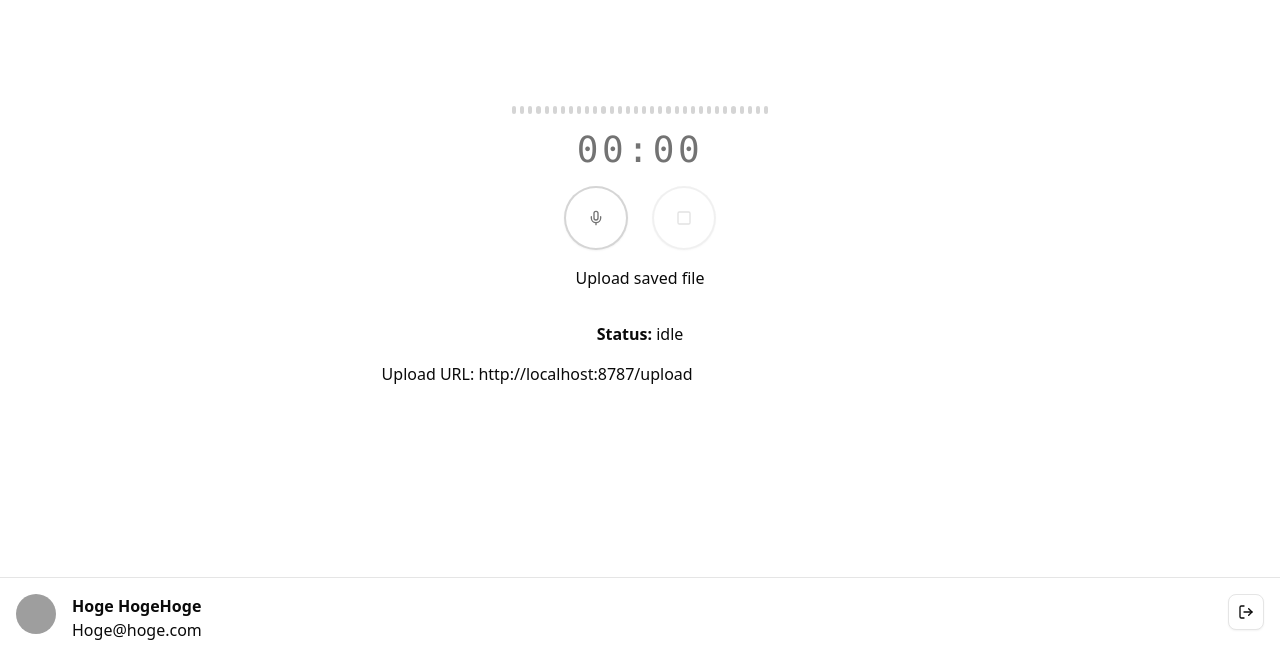
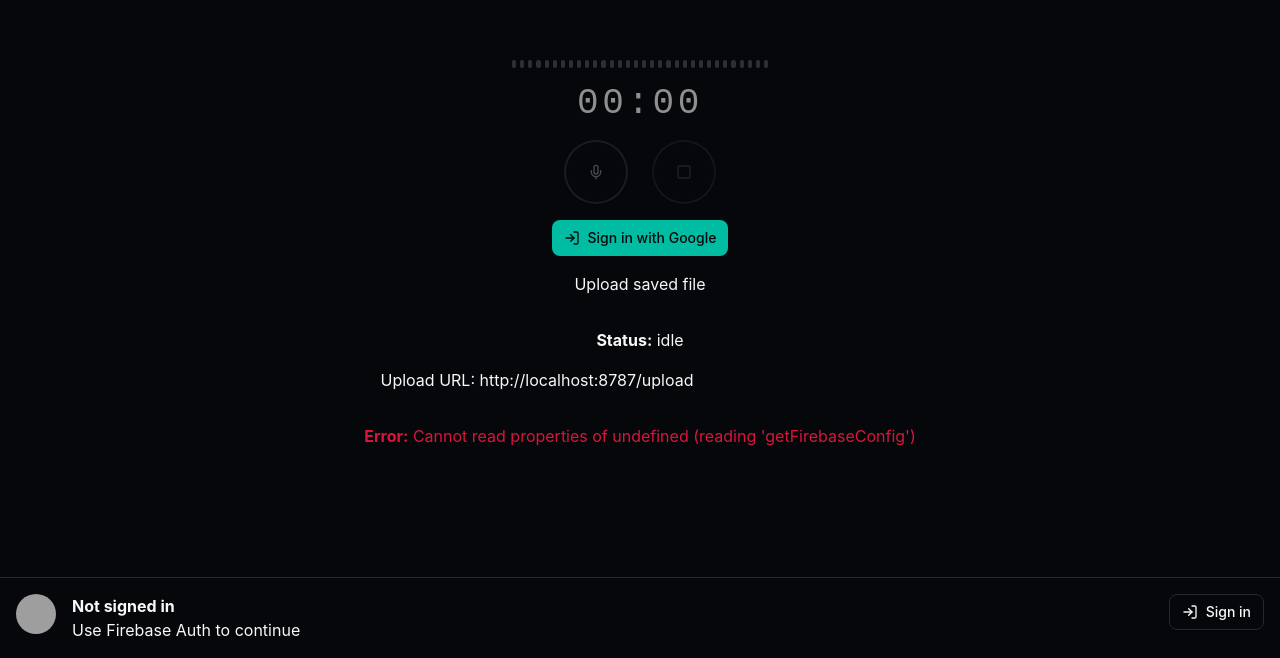
Before and after one commit to tohruyaginuma/TranscriptKeeper-Desktop, a React (Vite) app: page / in a window 1280 px wide. Shown: the part 142-800 px from the top of the page. Built offline with nearby package versions, Linux system fonts and the light colour scheme; grey boxes are pictures that could not be loaded.

Commit message:
WIP firebase

```diff
--- a/package.json
+++ b/package.json
@@ -48,6 +48,7 @@
     "clsx": "^2.1.1",
     "electron-audio-loopback": "^1.0.6",
     "electron-squirrel-startup": "^1.0.1",
+    "firebase": "^12.11.0",
     "lucide-react": "^0.563.0",
     "postcss": "^8.5.6",
     "radix-ui": "^1.4.3",
--- a/src/app.tsx
+++ b/src/app.tsx
@@ -1,20 +1,28 @@
 import { createRoot } from "react-dom/client";
+import { useState } from "react";
+import { LogIn, LogOut } from "lucide-react";
 
 import { Button } from "@/components/ui/button";
 import { Separator } from "@/components/ui/separator";
+import { Avatar, AvatarFallback, AvatarImage } from "@/components/ui/avatar";
 import Text from "@/components/text";
 import Flex from "@/components/flex";
 import Visualizer from "@/components/visualizer";
 import Timer from "@/components/timer";
 import TimerController from "@/components/timer-controller";
-import { Avatar, AvatarImage, AvatarFallback } from "@/components/ui/avatar";
-import { LogOut } from "lucide-react";
-import { useAudioRecorder } from "./hooks/use-audio-recorder";
-import { useState } from "react";
+import { AuthProvider, useAuth } from "@/contexts/auth-context";
+import { useAudioRecorder } from "@/hooks/use-audio-recorder";
 
 const App = () => {
-  // const { isRecording, elapsed, handleRecord, handleStop, handleLogout } =
-  //   useApp();
+  const {
+    user,
+    idToken,
+    isReady,
+    isAuthenticating,
+    error: authError,
+    signInWithGoogle,
+    signOut,
+  } = useAuth();
 
   const {
     status,
@@ -25,8 +33,14 @@ const App = () => {
     stopAndSave,
     uploadSavedFile,
     isRecording,
-  } = useAudioRecorder()
-  const [uploadUrl, setUploadUrl] = useState('http://localhost:8787/upload')
+  } = useAudioRecorder();
+  const [uploadUrl, setUploadUrl] = useState("http://localhost:8787/upload");
+
+  const signedIn = Boolean(user);
+  const displayName = user?.displayName || user?.email || "Signed in user";
+  const secondaryText = user?.email || "Google account";
+  const visibleToken = idToken ? `${idToken.slice(0, 24)}...` : null;
+  const visibleError = authError || error;
 
   return (
     <Flex gapY="md" className="h-screen">
@@ -35,27 +49,46 @@ const App = () => {
         <Timer isRecording={isRecording} elapsed={0} />
         <TimerController
           isRecording={isRecording}
+          disabled={!signedIn}
           onRecord={start}
           onStop={stopAndSave}
         />
 
+        {!isReady && <p><strong>Auth:</strong> Checking sign-in state...</p>}
+        {!signedIn && isReady && (
+          <Button onClick={() => void signInWithGoogle()} disabled={isAuthenticating}>
+            <LogIn />
+            {isAuthenticating ? "Signing in..." : "Sign in with Google"}
+          </Button>
+        )}
+
         <div style={{ marginBottom: 16 }}>
           <button
-          onClick={() => uploadSavedFile(uploadUrl)}
-          disabled={!savedPath || status === 'uploading'}
+            onClick={() => uploadSavedFile(uploadUrl, idToken ?? undefined)}
+            disabled={!savedPath || !signedIn || status === "uploading"}
           >
             Upload saved file
           </button>
         </div>
+
         <p><strong>Status:</strong> {status}</p>
         {savedPath && (
           <p>
             <strong>Saved file:</strong> {savedPath}
           </p>
         )}
+        {signedIn && (
+          <>
+            <p><strong>User:</strong> {displayName}</p>
+            {visibleToken && (
+              <p><strong>ID token:</strong> {visibleToken}</p>
+            )}
+          </>
+        )}
+
         <div style={{ marginBottom: 16 }}>
           <label>
-          Upload URL:{' '}
+            Upload URL:{" "}
             <input
               value={uploadUrl}
               onChange={(e) => setUploadUrl(e.target.value)}
@@ -63,43 +96,53 @@ const App = () => {
             />
           </label>
         </div>
+
         {uploadResult && (
           <pre
             style={{
-            background: '#f5f5f5',
+              background: "#f5f5f5",
               padding: 12,
               borderRadius: 8,
-            whiteSpace: 'pre-wrap',
+              whiteSpace: "pre-wrap",
             }}
           >
             {uploadResult}
           </pre>
         )}
 
-      {error && (
-        <p style={{ color: 'crimson' }}>
-          <strong>Error:</strong> {error}
+        {visibleError && (
+          <p style={{ color: "crimson" }}>
+            <strong>Error:</strong> {visibleError}
           </p>
         )}
       </Flex>
+
       <Flex>
         <Separator />
         <Flex hasPadding direction="row" gapX="md">
           <Avatar size="lg">
             <AvatarImage src="https://github.com/shadcn.png" />
-            <AvatarFallback>CN</AvatarFallback>
+            <AvatarFallback>AU</AvatarFallback>
           </Avatar>
           <Flex>
-            <Text bold>Hoge HogeHoge</Text>
-            <Text>Hoge@hoge.com</Text>
+            <Text bold>{signedIn ? displayName : "Not signed in"}</Text>
+            <Text>{signedIn ? secondaryText : "Use Firebase Auth to continue"}</Text>
           </Flex>
           <Button
             variant="outline"
-            size="icon"
-            aria-label="Submit"
-            onClick={() => {}}
+            size={signedIn ? "icon" : "default"}
+            aria-label={signedIn ? "Sign out" : "Sign in with Google"}
+            onClick={() => {
+              if (signedIn) {
+                void signOut();
+                return;
+              }
+
+              void signInWithGoogle();
+            }}
+            disabled={!isReady || isAuthenticating}
           >
-            <LogOut />
+            {signedIn ? <LogOut /> : <><LogIn /> Sign in</>}
           </Button>
         </Flex>
       </Flex>
@@ -108,4 +151,8 @@ const App = () => {
 };
 
 const root = createRoot(document.body);
-root.render(<App />);
+root.render(
+  <AuthProvider>
+    <App />
+  </AuthProvider>
+);
--- a/src/components/timer-controller.tsx
+++ b/src/components/timer-controller.tsx
@@ -3,12 +3,13 @@ import { Mic, Square } from "lucide-react";
 
 type Props = {
   isRecording: boolean;
+  disabled?: boolean;
   onRecord: () => void;
   onStop: () => void;
 };
 
 const TimerController = (props: Props) => {
-  const { isRecording, onRecord, onStop } = props;
+  const { isRecording, disabled = false, onRecord, onStop } = props;
 
   return (
     <div className="flex items-center gap-6">
@@ -16,7 +17,7 @@ const TimerController = (props: Props) => {
         variant="outline"
         size="icon"
         onClick={onRecord}
-        disabled={isRecording}
+        disabled={disabled || isRecording}
         aria-label="Recording"
         className={`relative h-16 w-16 rounded-full border-2 transition-all duration-300 ${
           isRecording
@@ -38,7 +39,7 @@ const TimerController = (props: Props) => {
         variant="outline"
         size="icon"
         onClick={onStop}
-        disabled={!isRecording}
+        disabled={disabled || !isRecording}
         aria-label="Stop"
         className={`h-16 w-16 rounded-full border-2 transition-all duration-300 ${
           isRecording
--- /dev/null
+++ b/src/contexts/auth-context.tsx
@@ -0,0 +1,151 @@
+import {
+  browserLocalPersistence,
+  onIdTokenChanged,
+  setPersistence,
+  signInWithPopup,
+  signOut as firebaseSignOut,
+  type User,
+} from 'firebase/auth'
+import {
+  createContext,
+  useContext,
+  useEffect,
+  useState,
+  type ReactNode,
+} from 'react'
+import { createGoogleProvider, getFirebaseAuth } from '@/lib/firebase'
+
+type AuthContextValue = {
+  user: User | null
+  idToken: string | null
+  isReady: boolean
+  isAuthenticating: boolean
+  error: string | null
+  signInWithGoogle: () => Promise<void>
+  signOut: () => Promise<void>
+  refreshIdToken: () => Promise<string | null>
+}
+
+const AuthContext = createContext<AuthContextValue | undefined>(undefined)
+
+type Props = {
+  children: ReactNode
+}
+
+export function AuthProvider({ children }: Props) {
+  const [user, setUser] = useState<User | null>(null)
+  const [idToken, setIdToken] = useState<string | null>(null)
+  const [isReady, setIsReady] = useState(false)
+  const [isAuthenticating, setIsAuthenticating] = useState(false)
+  const [error, setError] = useState<string | null>(null)
+
+  useEffect(() => {
+    let isMounted = true
+    let unsubscribe = () => {}
+
+    async function initializeAuth() {
+      try {
+        const auth = getFirebaseAuth()
+        await setPersistence(auth, browserLocalPersistence)
+
+        unsubscribe = onIdTokenChanged(auth, async (nextUser) => {
+          if (!isMounted) {
+            return
+          }
+
+          setUser(nextUser)
+
+          if (!nextUser) {
+            setIdToken(null)
+            setIsReady(true)
+            return
+          }
+
+          const nextToken = await nextUser.getIdToken()
+
+          if (!isMounted) {
+            return
+          }
+
+          setIdToken(nextToken)
+          setIsReady(true)
+        })
+      } catch (err) {
+        if (!isMounted) {
+          return
+        }
+
+        setError(
+          err instanceof Error ? err.message : 'Failed to initialize Firebase Authentication'
+        )
+        setIsReady(true)
+      }
+    }
+
+    void initializeAuth()
+
+    return () => {
+      isMounted = false
+      unsubscribe()
+    }
+  }, [])
+
+  const signInWithGoogle = async () => {
+    setError(null)
+    setIsAuthenticating(true)
+
+    try {
+      const auth = getFirebaseAuth()
+      await setPersistence(auth, browserLocalPersistence)
+      await signInWithPopup(auth, createGoogleProvider())
+    } catch (err) {
+      setError(err instanceof Error ? err.message : 'Failed to sign in')
+      throw err
+    } finally {
+      setIsAuthenticating(false)
+    }
+  }
+
+  const signOut = async () => {
+    setError(null)
+    const auth = getFirebaseAuth()
+    await firebaseSignOut(auth)
+  }
+
+  const refreshIdToken = async () => {
+    if (!user) {
+      return null
+    }
+
+    const nextToken = await user.getIdToken(true)
+    setIdToken(nextToken)
+    return nextToken
+  }
+
+  return (
+    <AuthContext.Provider
+      value={{
+        user,
+        idToken,
+        isReady,
+        isAuthenticating,
+        error,
+        signInWithGoogle,
+        signOut,
+        refreshIdToken,
+      }}
+    >
+      {children}
+    </AuthContext.Provider>
+  )
+}
+
+export function useAuth() {
+  const context = useContext(AuthContext)
+
+  if (!context) {
+    throw new Error('useAuth must be used within AuthProvider')
+  }
+
+  return context
+}
--- /dev/null
+++ b/src/lib/firebase.ts
@@ -0,0 +1,54 @@
+import { getApp, getApps, initializeApp } from 'firebase/app'
+import { GoogleAuthProvider, getAuth } from 'firebase/auth'
+
+type FirebaseRendererConfig = {
+  apiKey: string
+  authDomain: string
+  projectId: string
+  storageBucket: string
+  messagingSenderId: string
+  appId: string
+  measurementId?: string
+}
+
+const requiredConfigKeys: Array<keyof FirebaseRendererConfig> = [
+  'apiKey',
+  'authDomain',
+  'projectId',
+  'storageBucket',
+  'messagingSenderId',
+  'appId',
+]
+
+function readFirebaseConfig(): FirebaseRendererConfig {
+  const config: FirebaseRendererConfig = window.electronAPI.getFirebaseConfig()
+  const missingKeys = requiredConfigKeys.filter((key) => !config[key])
+
+  if (missingKeys.length > 0) {
+    throw new Error(
+      `Firebase config is incomplete. Missing: ${missingKeys.join(', ')}`
+    )
+  }
+
+  return config
+}
+
+function getFirebaseApp() {
+  if (getApps().length > 0) {
+    return getApp()
+  }
+
+  return initializeApp(readFirebaseConfig())
+}
+
+export function getFirebaseAuth() {
+  return getAuth(getFirebaseApp())
+}
+
+export function createGoogleProvider() {
+  const provider = new GoogleAuthProvider()
+  provider.setCustomParameters({
+    prompt: 'select_account',
+  })
+  return provider
+}
--- a/src/main.ts
+++ b/src/main.ts
@@ -123,9 +123,10 @@ const recordVoiceHandle = () => {
       args: {
         filePath: string
         uploadUrl: string
+        idToken?: string
       }
     ) => {
-      const { filePath, uploadUrl } = args
+      const { filePath, uploadUrl, idToken } = args
 
       const fileBuffer = await fs.readFile(filePath)
       const fileName = path.basename(filePath)
@@ -135,8 +136,14 @@ const recordVoiceHandle = () => {
       const blob = new Blob([new Uint8Array(fileBuffer)], { type: mimeType })
       formData.append('file', blob, fileName)
 
+      const headers = new Headers()
+      if (idToken) {
+        headers.set('Authorization', `Bearer ${idToken}`)
+      }
+
       const response = await fetch(uploadUrl, {
         method: 'POST',
+        headers,
         body: formData,
       })
 
--- a/src/styles/globals.css
+++ b/src/styles/globals.css
@@ -1,80 +1,82 @@
-@import "tailwindcss";
-@import "tw-animate-css";
+@import 'tailwindcss';
+@import 'tw-animate-css';
 
 @custom-variant dark (&:is(.dark *));
 
 :root {
-  --background: oklch(1 0 0);
-  --foreground: oklch(0.145 0 0);
-  --card: oklch(1 0 0);
-  --card-foreground: oklch(0.145 0 0);
-  --popover: oklch(1 0 0);
-  --popover-foreground: oklch(0.145 0 0);
-  --primary: oklch(0.205 0 0);
-  --primary-foreground: oklch(0.985 0 0);
-  --secondary: oklch(0.97 0 0);
-  --secondary-foreground: oklch(0.205 0 0);
-  --muted: oklch(0.97 0 0);
-  --muted-foreground: oklch(0.556 0 0);
-  --accent: oklch(0.97 0 0);
-  --accent-foreground: oklch(0.205 0 0);
+  --background: oklch(0.13 0.01 260);
+  --foreground: oklch(0.98 0 0);
+  --card: oklch(0.17 0.01 260);
+  --card-foreground: oklch(0.98 0 0);
+  --popover: oklch(0.17 0.01 260);
+  --popover-foreground: oklch(0.98 0 0);
+  --primary: oklch(0.7 0.15 180);
+  --primary-foreground: oklch(0.13 0.01 260);
+  --secondary: oklch(0.22 0.01 260);
+  --secondary-foreground: oklch(0.98 0 0);
+  --muted: oklch(0.22 0.01 260);
+  --muted-foreground: oklch(0.65 0 0);
+  --accent: oklch(0.7 0.15 180);
+  --accent-foreground: oklch(0.13 0.01 260);
   --destructive: oklch(0.577 0.245 27.325);
   --destructive-foreground: oklch(0.577 0.245 27.325);
-  --border: oklch(0.922 0 0);
-  --input: oklch(0.922 0 0);
-  --ring: oklch(0.708 0 0);
-  --chart-1: oklch(0.646 0.222 41.116);
+  --border: oklch(0.28 0.01 260);
+  --input: oklch(0.22 0.01 260);
+  --ring: oklch(0.7 0.15 180);
+  --chart-1: oklch(0.7 0.15 180);
   --chart-2: oklch(0.6 0.118 184.704);
   --chart-3: oklch(0.398 0.07 227.392);
   --chart-4: oklch(0.828 0.189 84.429);
   --chart-5: oklch(0.769 0.188 70.08);
   --radius: 0.625rem;
-  --sidebar: oklch(0.985 0 0);
-  --sidebar-foreground: oklch(0.145 0 0);
-  --sidebar-primary: oklch(0.205 0 0);
-  --sidebar-primary-foreground: oklch(0.985 0 0);
-  --sidebar-accent: oklch(0.97 0 0);
-  --sidebar-accent-foreground: oklch(0.205 0 0);
-  --sidebar-border: oklch(0.922 0 0);
-  --sidebar-ring: oklch(0.708 0 0);
+  --sidebar: oklch(0.17 0.01 260);
+  --sidebar-foreground: oklch(0.98 0 0);
+  --sidebar-primary: oklch(0.7 0.15 180);
+  --sidebar-primary-foreground: oklch(0.13 0.01 260);
+  --sidebar-accent: oklch(0.22 0.01 260);
+  --sidebar-accent-foreground: oklch(0.98 0 0);
+  --sidebar-border: oklch(0.28 0.01 260);
+  --sidebar-ring: oklch(0.7 0.15 180);
 }
 
 .dark {
-  --background: oklch(0.145 0 0);
-  --foreground: oklch(0.985 0 0);
-  --card: oklch(0.145 0 0);
-  --card-foreground: oklch(0.985 0 0);
-  --popover: oklch(0.145 0 0);
-  --popover-foreground: oklch(0.985 0 0);
-  --primary: oklch(0.985 0 0);
-  --primary-foreground: oklch(0.205 0 0);
-  --secondary: oklch(0.269 0 0);
-  --secondary-foreground: oklch(0.985 0 0);
-  --muted: oklch(0.269 0 0);
-  --muted-foreground: oklch(0.708 0 0);
-  --accent: oklch(0.269 0 0);
-  --accent-foreground: oklch(0.985 0 0);
+  --background: oklch(0.13 0.01 260);
+  --foreground: oklch(0.98 0 0);
+  --card: oklch(0.17 0.01 260);
+  --card-foreground: oklch(0.98 0 0);
+  --popover: oklch(0.17 0.01 260);
+  --popover-foreground: oklch(0.98 0 0);
+  --primary: oklch(0.7 0.15 180);
+  --primary-foreground: oklch(0.13 0.01 260);
+  --secondary: oklch(0.22 0.01 260);
+  --secondary-foreground: oklch(0.98 0 0);
+  --muted: oklch(0.22 0.01 260);
+  --muted-foreground: oklch(0.65 0 0);
+  --accent: oklch(0.7 0.15 180);
+  --accent-foreground: oklch(0.13 0.01 260);
   --destructive: oklch(0.396 0.141 25.723);
   --destructive-foreground: oklch(0.637 0.237 25.331);
-  --border: oklch(0.269 0 0);
-  --input: oklch(0.269 0 0);
-  --ring: oklch(0.439 0 0);
-  --chart-1: oklch(0.488 0.243 264.376);
+  --border: oklch(0.28 0.01 260);
+  --input: oklch(0.22 0.01 260);
+  --ring: oklch(0.7 0.15 180);
+  --chart-1: oklch(0.7 0.15 180);
   --chart-2: oklch(0.696 0.17 162.48);
   --chart-3: oklch(0.769 0.188 70.08);
   --chart-4: oklch(0.627 0.265 303.9);
   --chart-5: oklch(0.645 0.246 16.439);
-  --sidebar: oklch(0.205 0 0);
-  --sidebar-foreground: oklch(0.985 0 0);
-  --sidebar-primary: oklch(0.488 0.243 264.376);
-  --sidebar-primary-foreground: oklch(0.985 0 0);
-  --sidebar-accent: oklch(0.269 0 0);
-  --sidebar-accent-foreground: oklch(0.985 0 0);
-  --sidebar-border: oklch(0.269 0 0);
-  --sidebar-ring: oklch(0.439 0 0);
+  --sidebar: oklch(0.17 0.01 260);
+  --sidebar-foreground: oklch(0.98 0 0);
+  --sidebar-primary: oklch(0.7 0.15 180);
+  --sidebar-primary-foreground: oklch(0.13 0.01 260);
+  --sidebar-accent: oklch(0.22 0.01 260);
+  --sidebar-accent-foreground: oklch(0.98 0 0);
+  --sidebar-border: oklch(0.28 0.01 260);
+  --sidebar-ring: oklch(0.7 0.15 180);
 }
 
 @theme inline {
+  --font-sans: 'Inter', system-ui, sans-serif;
+  --font-mono: 'JetBrains Mono', monospace;
   --color-background: var(--background);
   --color-foreground: var(--foreground);
   --color-card: var(--card);
```
Also changed, not shown: src/config/constants.ts (added, +10 -0 lines), src/hooks/use-audio-recorder.ts (+9 -4 lines), src/preload.ts (+13 -2 lines), src/types/global.d.ts (+14 -1 lines), 2 other files (tests, documents, lock files or other folders). Lines whose indentation alone changed are shown as unchanged.
